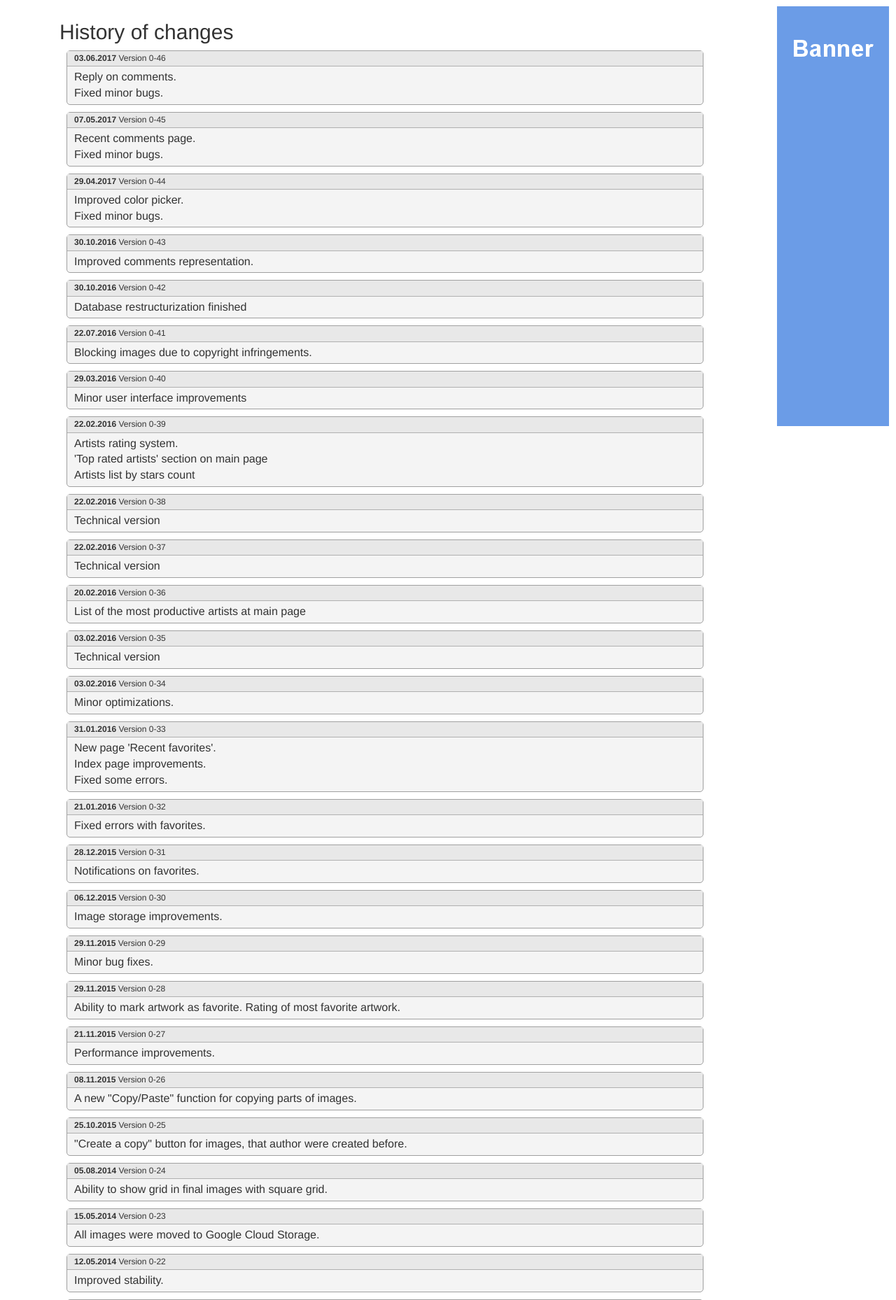
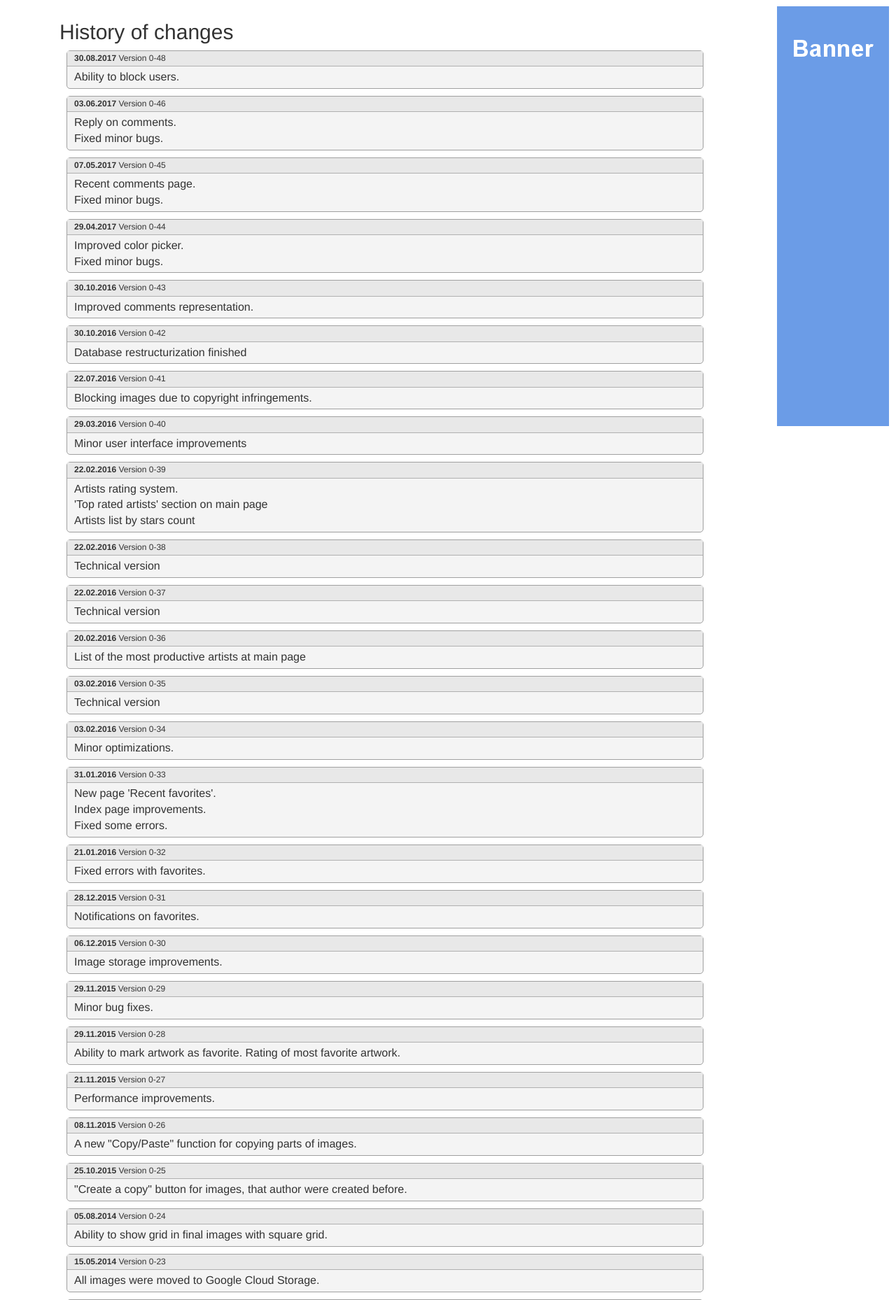
Before and after one commit to vladalexeev/grid-paint, a Django app: template grid-paint/templates/history.html in a window 1280 px wide. Shown: the part 51-1909 px from the top of the page at 70% size. Run offline with Django 3.2, Linux system fonts and the light colour scheme; the template is opened without the code that fills it, so the values that code supplies are empty; some libraries are stand-ins or nearby versions.

Commit message:
history. version 0-48

```diff
--- a/grid-paint/templates/history.html
+++ b/grid-paint/templates/history.html
@@ -9,6 +9,13 @@
 
 
 <div class="image-details-comments">
+	<div class="comment">
+		<div class="comment-header"><b>30.08.2017</b> Version 0-48</div>
+		<div class="comment-text">
+			Ability to block users.
+		</div>
+	</div>
+
 	<div class="comment">
 		<div class="comment-header"><b>03.06.2017</b> Version 0-46</div>
 		<div class="comment-text">
```
